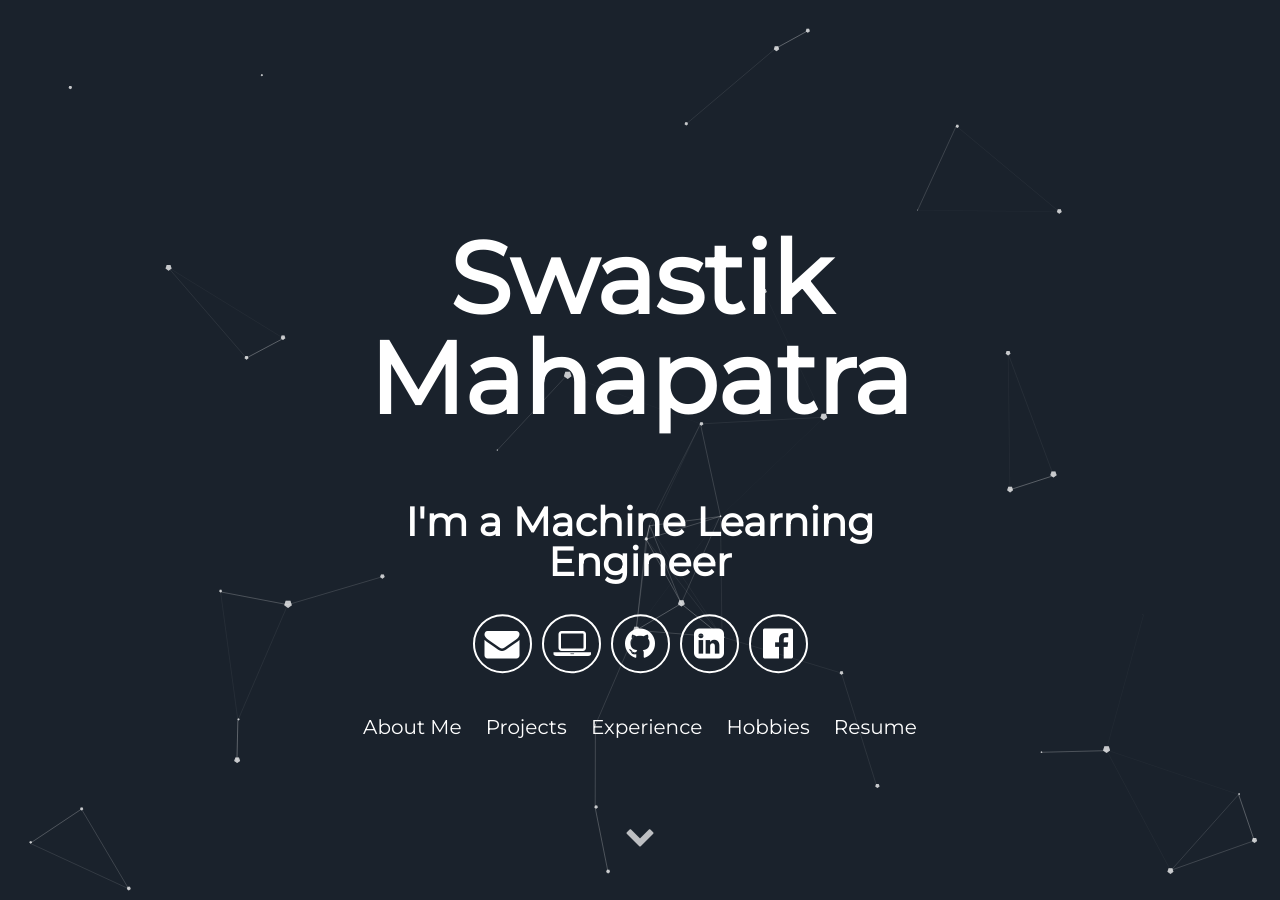
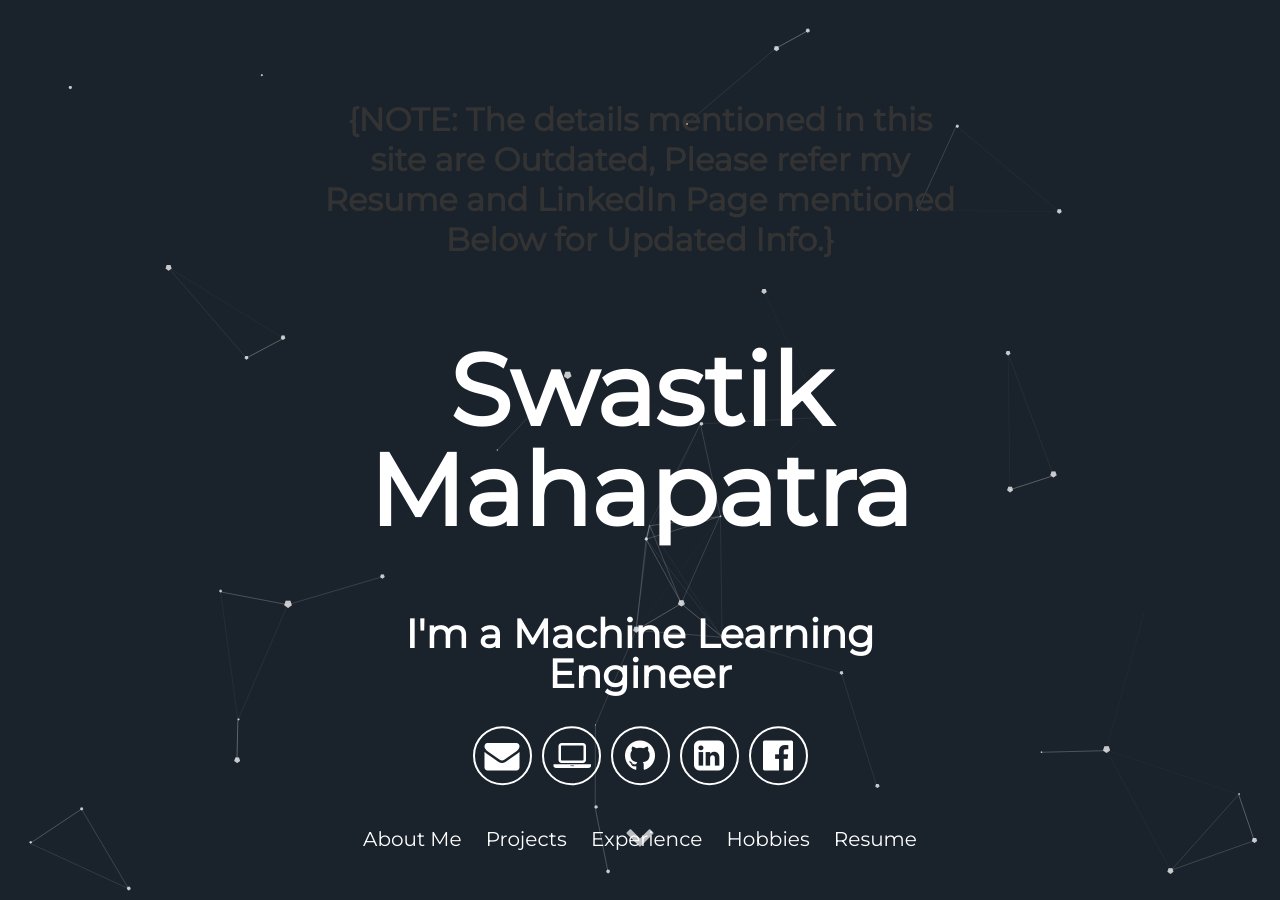
Before and after one commit to swastikmhptr/swastikmhptr.github.io, a Jekyll site: the page built from index.html, in a window 1280 px wide and 900 px high. Built offline with Jekyll 4.4.1, drawn with Linux system fonts in a browser that asks for light colours; nearby versions of some CDN libraries.

Commit message:
Update header.html
notice

```diff
--- a/_includes/header.html
+++ b/_includes/header.html
@@ -1,5 +1,8 @@
 <div id="particles-js">
   <div class="header">
+      <h2>
+        <span  class="site-notice">{NOTE: The details mentioned in this site are Outdated, Please refer my Resume and LinkedIn Page mentioned Below for Updated Info.}</span>
+      </h2>
       <h1>
         <span  class="site-title">{{site.username}}</span>
       </h1>
```
